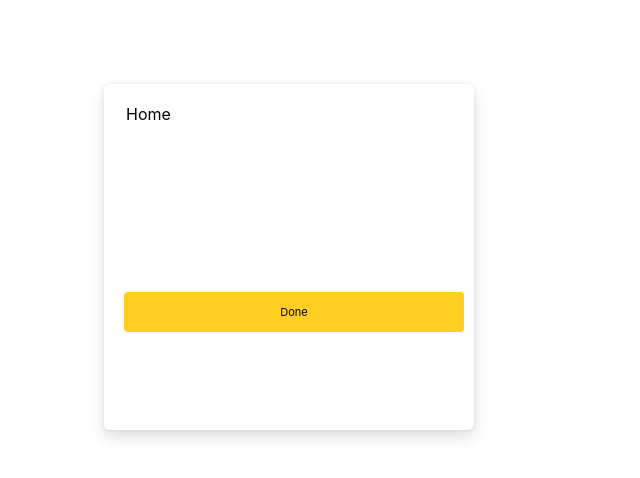
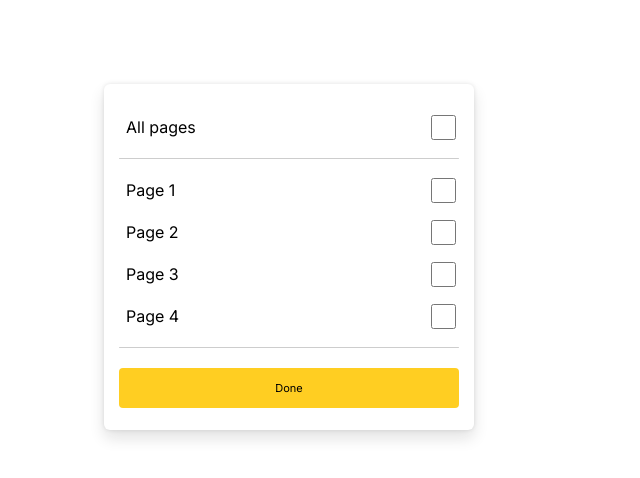
Before and after one commit to sonyerg/first-test, a React (Vite) app: page / in a window 1280 px wide. Shown: the top 478 px of the page, without its empty margins (0-640 px from the left). Built offline with nearby package versions, Linux system fonts and the light colour scheme.

Commit message:
changes in styling

```diff
--- a/index.html
+++ b/index.html
@@ -3,6 +3,10 @@
   <head>
     <meta charset="UTF-8" />
     <link rel="icon" type="image/svg+xml" href="/vite.svg" />
+    <link
+      rel="stylesheet"
+      href="https://fonts.googleapis.com/css?family=Inter"
+    />
     <meta name="viewport" content="width=device-width, initial-scale=1.0" />
     <title>Vite + React</title>
   </head>
--- a/src/App.css
+++ b/src/App.css
@@ -13,18 +13,21 @@
   margin-top: 84px;
   margin-left: 104px;
   box-shadow: 0px 8px 15px 0px #1414141f, 0px 0px 4px 0px #1414141a;
+  display: flex;
+  flex-direction: column;
+  align-items: center;
+  justify-content: center;
 }
 
 button {
   width: 340px;
   height: 40px;
   padding: 10px 20px;
-  margin-top: 140px;
-  margin-left: 20px;
   border: 0;
   border-radius: 4px;
+  margin-top: 10px;
   background-color: #ffce22;
-  font-family: "Inter", sans-serif;
+  font-family: Inter, sans-serif;
   font-size: 11px;
   line-height: 16px;
   transition: background-color 0.3s ease;
@@ -34,51 +37,13 @@ button:active {
   background-color: #ffd84d;
 }
 
-.checkbox-container {
-  position: relative;
-  display: inline-block;
-  width: 25px;
-  height: 25px;
-  top: 20px;
-  left: 20px;
+.separator-container {
+  padding: 10px 0;
 }
 
-.checkbox-container input {
-  width: 0;
-  height: 0;
-  opacity: 0;
+.separator {
+  height: 1px;
+  width: 340px;
+  border-radius: 0.7px;
+  background-color: #cdcdcd;
 }
-
-.checkmark {
-  position: absolute;
-  top: 0;
-  left: 0;
-  height: 25px;
-  width: 25px;
-  background-color: #ffffff;
-  border-radius: 6px;
-  border: 1px solid #e5e5e5;
-  transition: background-color 0.3s ease, border-color 0.3s ease;
-}
-
-.checkmark:after {
-  content: "";
-  position: absolute;
-  display: none;
-  left: 50%;
-  top: 50%;
-  width: 5px;
-  height: 18px;
-  border: solid white;
-  border-width: 0 2px 2px 0;
-  transform: translate(-50%, -50%) rotate(45deg);
-}
-
-.checkbox-container input:checked ~ .checkmark {
-  background-color: #2469f6;
-  border-color: #2469f6;
-}
-
-.checkbox-container input:checked ~ .checkmark:after {
-  display: block;
-}
--- a/src/App.jsx
+++ b/src/App.jsx
@@ -6,7 +6,17 @@ function App() {
   return (
     <>
       <div className="container">
-        <Home />
+        <Home label="All pages" />
+        <div className="separator-container">
+          <div className="separator" />
+        </div>
+        <Home label="Page 1" />
+        <Home label="Page 2" />
+        <Home label="Page 3" />
+        <Home label="Page 4" />
+        <div className="separator-container">
+          <div className="separator" />
+        </div>
         <Button />
       </div>
     </>
--- a/src/components/Home.jsx
+++ b/src/components/Home.jsx
@@ -1,5 +1,12 @@
+/* eslint-disable react/prop-types */
 import classes from "./Home.module.css";
+import Desktop from "./Desktop";
 
-export default function Home() {
-  return <div className={classes.homeContainer}>Home</div>;
+export default function Home({ label }) {
+  return (
+    <div className={classes.homeContainer}>
+      <p>{label}</p>
+      <Desktop />
+    </div>
+  );
 }
--- a/src/components/Home.module.css
+++ b/src/components/Home.module.css
@@ -1,9 +1,16 @@
 .homeContainer {
   width: 370px;
   height: 42px;
-  top: 20px;
-  left: 20px;
+  justify-content: space-between;
+  display: flex;
+  align-items: center;
   padding: 8px 15px 8px 22px;
-  gap: 0px;
-  justify-content: space-between;
+  box-sizing: border-box;
 }
+
+input {
+  height: 25px;
+  width: 25px;
+  border-radius: 6px;
+  border: 1px solid #e5e5e5;
+}
--- a/src/index.css
+++ b/src/index.css
@@ -1,7 +1,8 @@
 :root {
-  font-family: Inter, sans-serif;
-  line-height: 1.5;
+  font-family: "Inter", sans-serif;
+  line-height: 16px;
   font-weight: 400;
+  font-size: 16px;
   margin: 0;
   padding: 0;
 }
```
